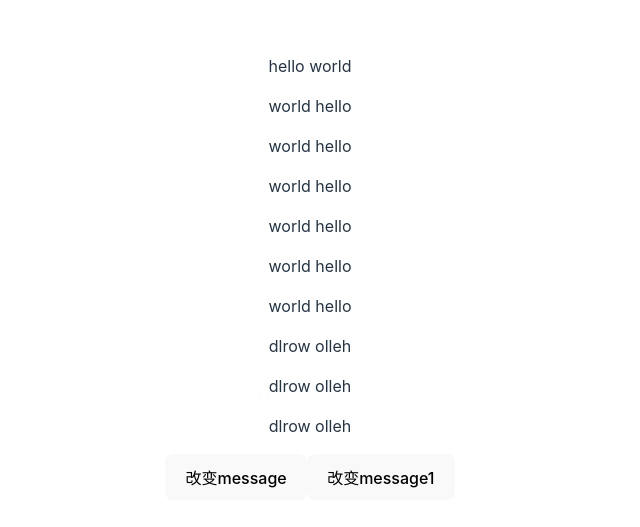
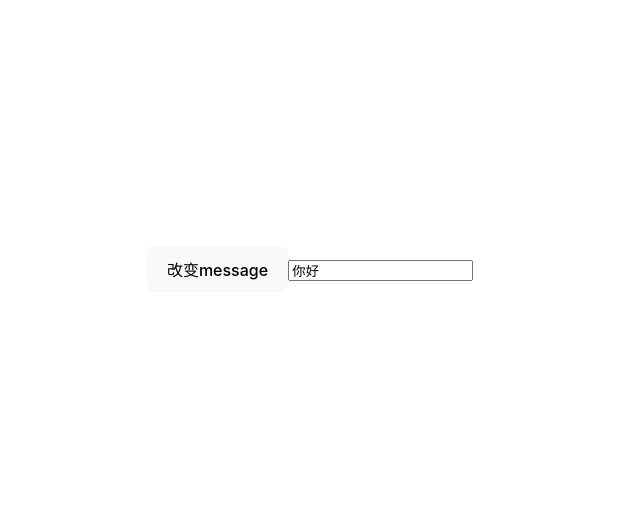
Before and after one commit to mark-fan/vue, a Vue app in the folder vue-begin02/: page / in a window 1280 px wide. Shown: the part 131-658 px from the top of the page, without its empty margins (330-970 px from the left). Built offline with nearby package versions, Linux system fonts and the light colour scheme.

Commit message:
初始化监听

```diff
--- a/vue-begin02/src/App.vue
+++ b/vue-begin02/src/App.vue
@@ -2,59 +2,42 @@
 export default{
   data:function(){
    return {
-    message:"hello world",
+    message:"你好",
     id:1
    }
   },
-  // 计算属性
-  computed:{ //只要依赖值不变  就不会重新计算 计算属性将基于他们的响应依赖关系缓存，提高性能
-    // 简写
-    // reverseMessage:function(){
-    //   console.log("计算属性");
-    //   return this.message.split(' ').reverse().join(' ')
-    // }
-    // 每一个计算属性中 都有一个get/set方法
-    // 完整写法
-    reverseMessage:{
-      get:function(){
-        return this.message.split(' ').reverse().join(' ')
-      },
-      // 一般是没有setter方法的，计算属性属于只读操作
-      set:function(newVaule){ //在设置或者更改计算属性的时候调用
-        console.log(newVaule);
-        this.message=newVaule;
+  methods:{
+
+  },
+  // watch:{ //监听数据的变化
+  //   // 每当message发生变化时 就会调用下面的函数
+  //   message:function(newValue,oldValue){// 一个数据会影响多个数据
+  //     console.log(newValue);
+  //     console.log(oldValue);
+  //     //执行异步操作或者比较复杂的逻辑代码
+  //     if(newValue.length<5 ||newValue.length>10){
+  //       console.log("输入框的内容不能小于5或者大于10");
+  //     }
+  //   }
+  // }
+  watch:{
+    message:{
+    immediate:true,//初始化的时候调用函数
+    handler:function(newValue){
+      console.log(newValue);
+      if(newValue.length<5 ||newValue.length>10){
+        console.log("输入框的内容不能小于5或者大于10");
       }
     }
-  },
-  methods:{
-    reverseMsg:function(){
-      console.log("methods");
-      return this.message.split('').reverse().join('')
-    }
   }
-
+  }
 }
 </script>
 
-
-
 <template>
-  <p>{{message}}</p>
-  <!-- 第一种：使用js表达式 -->
-  <p>{{message.split(' ').reverse().join(' ')}}</p>
-  <p>{{message.split(' ').reverse().join(' ')}}</p>
-  <p>{{message.split(' ').reverse().join(' ')}}</p>
-  <!-- 第二种使用计算属性 -->
-  <p>{{reverseMessage}}</p>
-  <p>{{reverseMessage}}</p>
-  <p>{{reverseMessage}}</p>
-  <!-- 第三种 使用methods方法 -->
-  <p>{{reverseMsg()}}</p>
-  <p>{{reverseMsg()}}</p>
-  <p>{{reverseMsg()}}</p>
-  <button @click="message='nihao'">改变message</button>
-  <button @click="reverseMessage='你好'">改变message1</button>
-
+  <button @click="message='你好'">改变message</button>
+  <!-- 数据的双向绑定 -->
+  <input type="text" v-model="message">
 </template>
 
 <style scoped>
```
